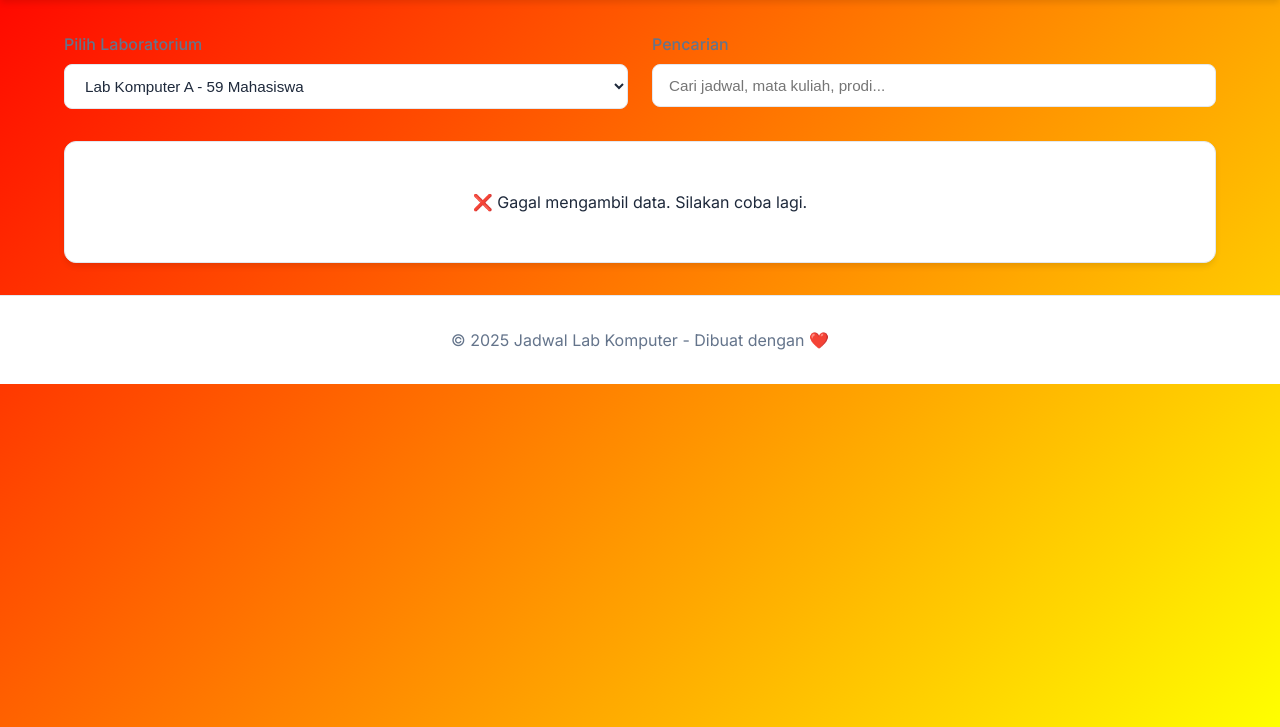
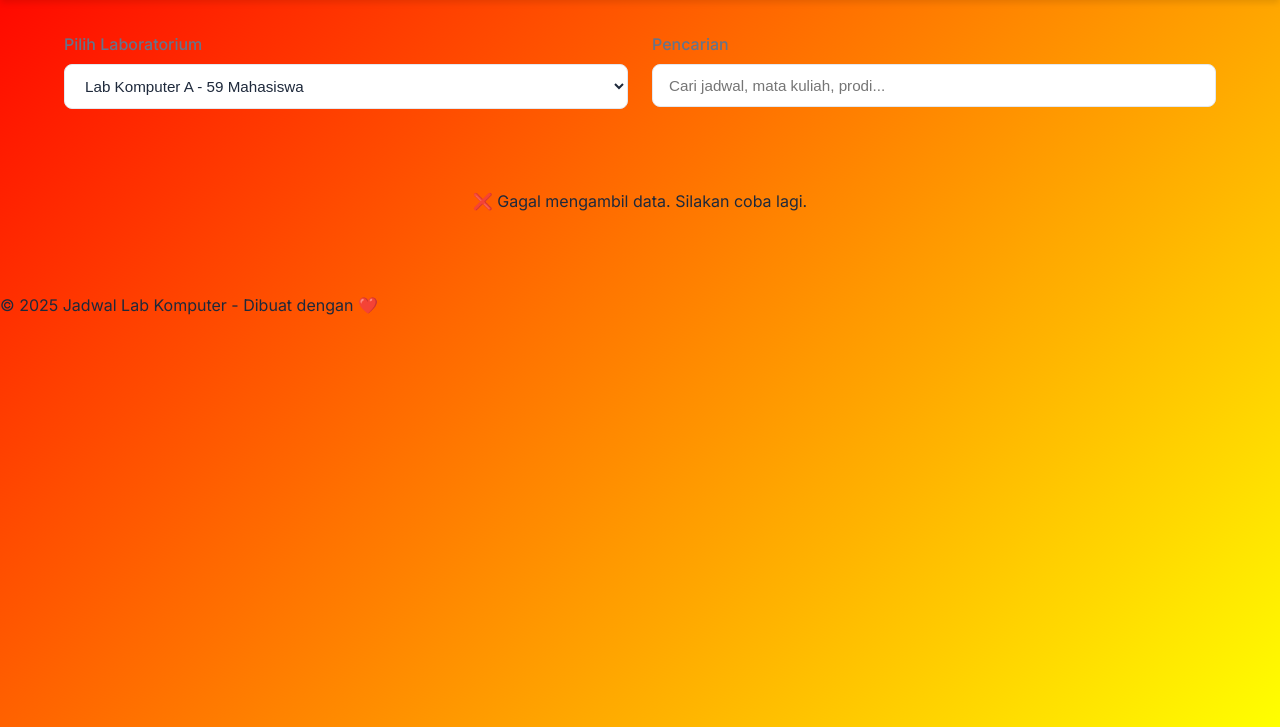
Before and after one commit to aidilsaputrakirsan/Kalab, a plain HTML site: page jadwal-praktikum/index.html in a window 1280 px wide. Shown: the part 73-800 px from the top of the page. Drawn offline with Linux system fonts and the light colour scheme; no server answers.

Commit message:
Update style.css

```diff
--- a/jadwal-praktikum/css/style.css
+++ b/jadwal-praktikum/css/style.css
@@ -195,16 +195,14 @@ body::before {
 /*                   6. Table Styling                    */
 /* ----------------------------------------------------- */
 .table-section {
-  background: var(--light-surface);
-  border-radius: 0.75rem;
-  box-shadow: var(--shadow);
-  overflow: hidden;
-  border: 1px solid var(--light-border);
+  background: transparent;
+  border: none;
+  /* atau border: 1px solid var(--light-border); jika tetap butuh garis */
 }
-
 .dark-mode .table-section {
-  background: var(--dark-surface);
-  border-color: var(--dark-border);
+  background: transparent;
+  border: none;
+  /* atau border: 1px solid var(--dark-border); */
 }
 
 .table-container {
@@ -311,17 +309,12 @@ tbody tr:hover {
 /*                        8. Footer                      */
 /* ----------------------------------------------------- */
 .footer {
-  background-color: var(--light-surface);
-  border-top: 1px solid var(--light-border);
-  padding: 2rem;
-  text-align: center;
-  color: var(--light-text-secondary);
+  background-color: transparent;
+  border-top: none;
 }
-
 .dark-mode .footer {
-  background-color: var(--dark-surface);
-  border-color: var(--dark-border);
-  color: var(--dark-text-secondary);
+  background-color: transparent;
+  border-color: none;
 }
 
 /* ----------------------------------------------------- */
```
